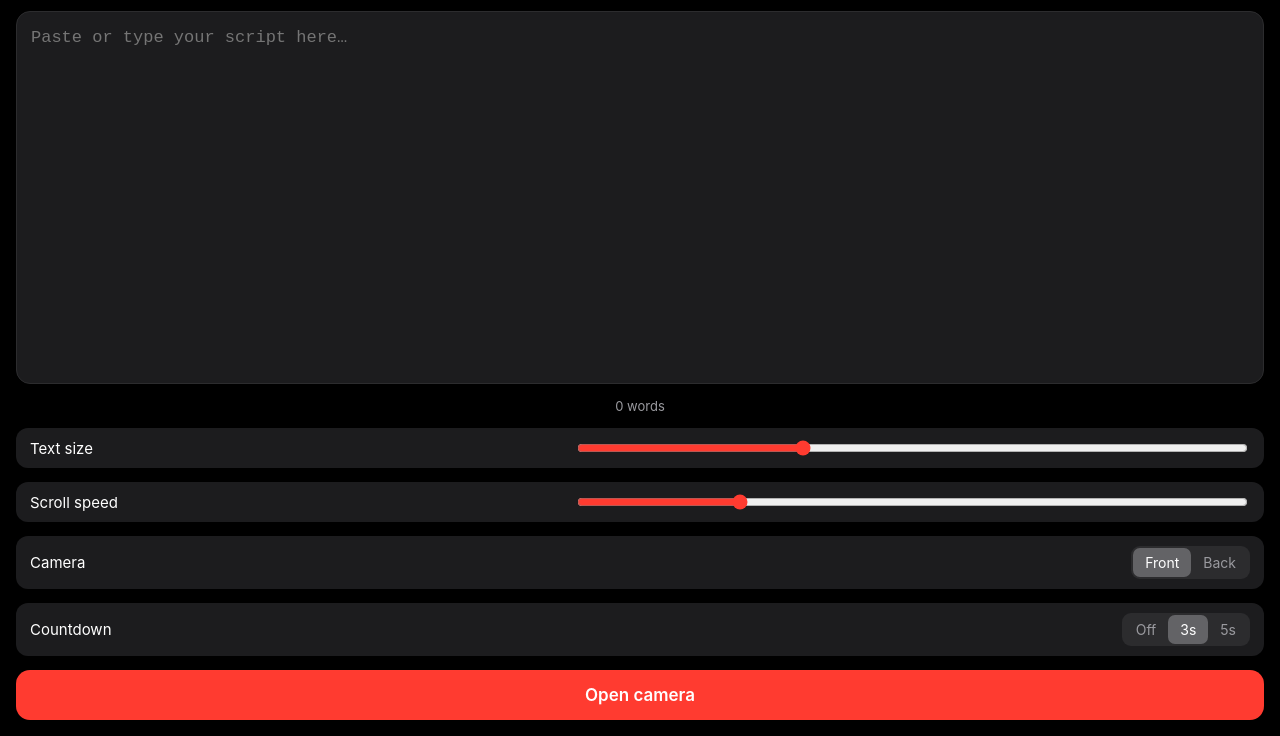
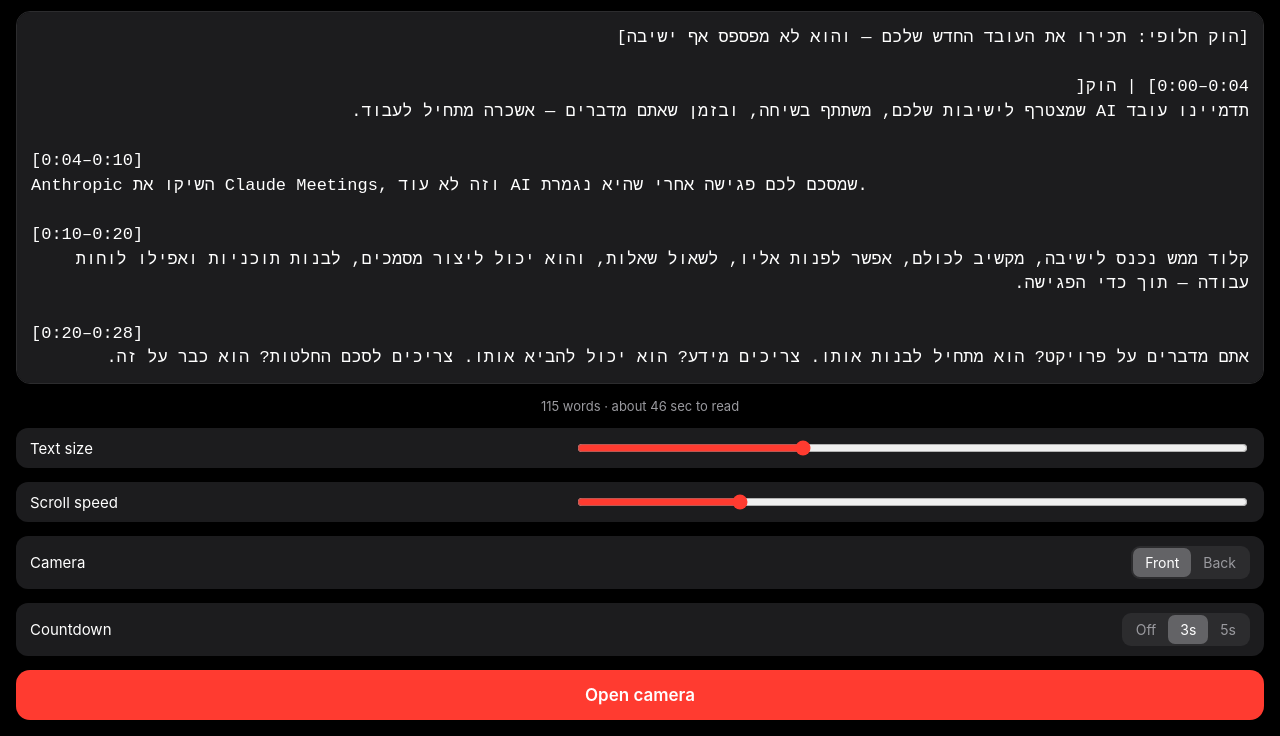
Before and after one commit to nsharandroidnstudio/prompter-cam, a plain HTML site: page index.html in a window 1280 px wide. Shown: the part 64-800 px from the top of the page. Drawn offline with Linux system fonts and the light colour scheme.

Commit message:
Add files via upload

```diff
--- a/index.html
+++ b/index.html
@@ -132,7 +132,8 @@
 
   // ---------- Setup screen ----------
   const script = $('script');
-  script.value = store.get('script', '');
+  const DEFAULT_SCRIPT = "[הוק חלופי: תכירו את העובד החדש שלכם — והוא לא מפספס אף ישיבה]\n\n[0:00–0:04 | הוק]\nתדמיינו עובד AI שמצטרף לישיבות שלכם, משתתף בשיחה, ובזמן שאתם מדברים — אשכרה מתחיל לעבוד.\n\n[0:04–0:10]\nAnthropic השיקו את Claude Meetings, וזה לא עוד AI שמסכם לכם פגישה אחרי שהיא נגמרת.\n\n[0:10–0:20]\nקלוד ממש נכנס לישיבה, מקשיב לכולם, אפשר לפנות אליו, לשאול שאלות, והוא יכול ליצור מסמכים, לבנות תוכניות ואפילו לוחות עבודה — תוך כדי הפגישה.\n\n[0:20–0:28]\nאתם מדברים על פרויקט? הוא מתחיל לבנות אותו. צריכים מידע? הוא יכול להביא אותו. צריכים לסכם החלטות? הוא כבר על זה.\n\n[0:28–0:35 | סיום]\nזה כבר לא AI שאתם פותחים אחרי העבודה. זה AI שיושב איתכם בצוות — ועובד בזמן שאתם עובדים.";
+  script.value = store.get('script_v2', DEFAULT_SCRIPT);
   $('size').value = S.size; $('speed').value = S.speed;
 
   const countWords = () => {
@@ -140,7 +141,7 @@
     const mins = w / 150; // ~150 wpm speaking pace
     $('wordInfo').textContent = w ? `${w} words · about ${mins < 1 ? Math.max(1, Math.round(mins * 60)) + ' sec' : mins.toFixed(1) + ' min'} to read` : '0 words';
   };
-  script.addEventListener('input', () => { store.set('script', script.value); countWords(); });
+  script.addEventListener('input', () => { store.set('script_v2', script.value); countWords(); });
   countWords();
 
   $('size').addEventListener('input', e => { S.size = +e.target.value; store.set('size', S.size); });
```
